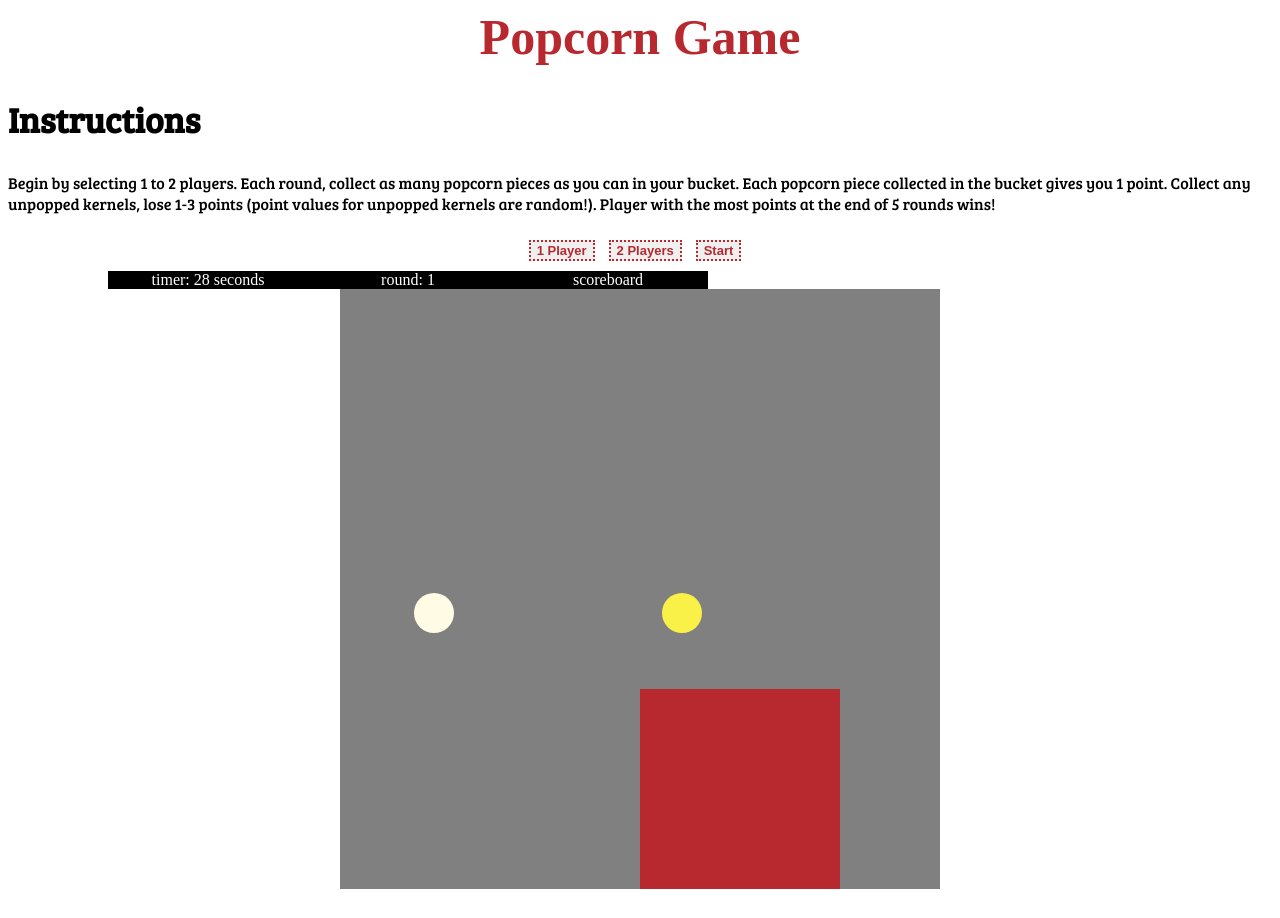
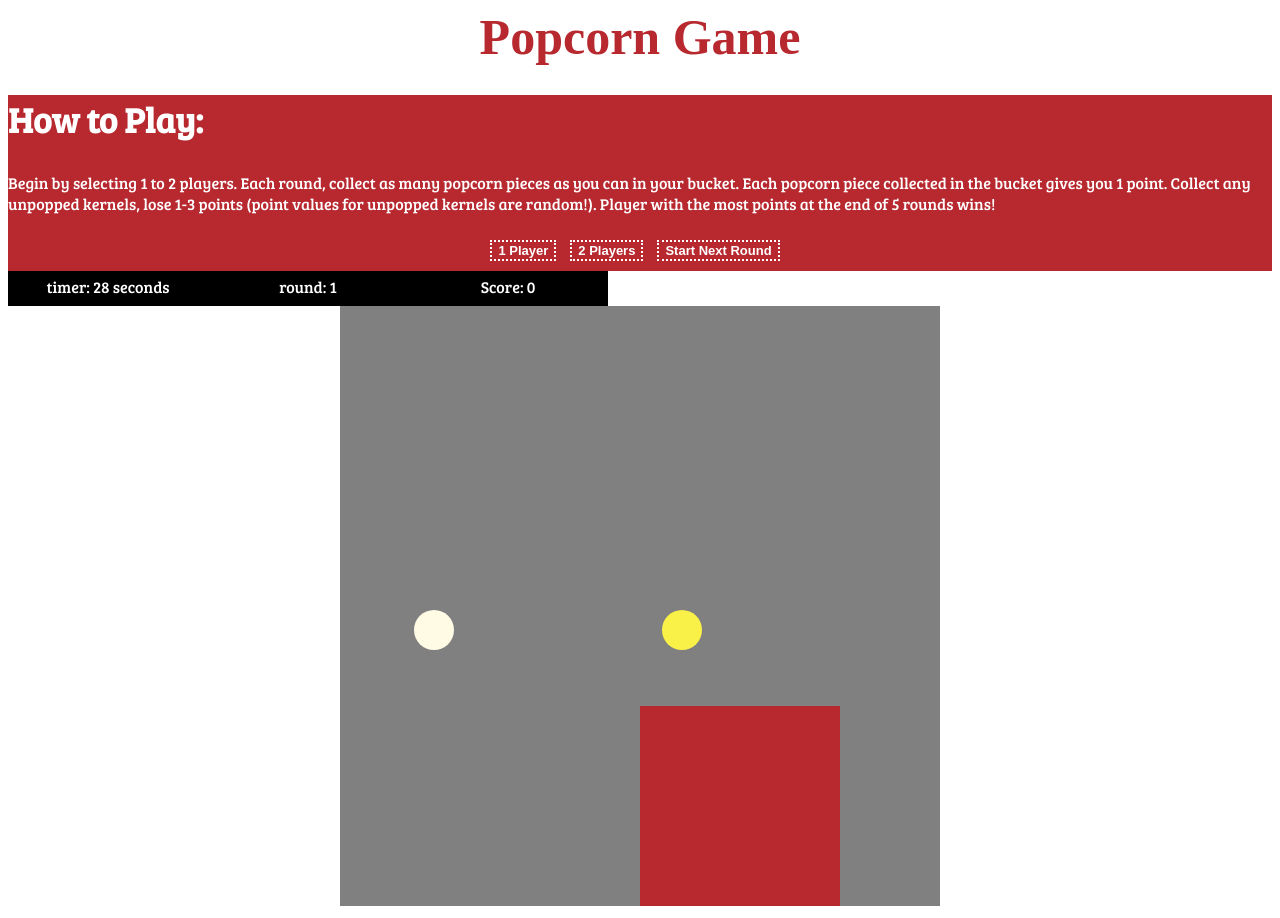
Before and after one commit to agraham0925/popcorn-game, a plain HTML site: page index.html in a window 1280 px wide. Both pictures are taken after a click on the button "Start". Drawn offline with nearby package versions, Linux system fonts and the light colour scheme; a web font is replaced by a local one.

Commit message:
increased speed of bucket L and R

```diff
--- a/css/style.css
+++ b/css/style.css
@@ -23,11 +23,17 @@ h1 {
 p {
 	font-family: 'Bree Serif', serif;
 	font-size: 16px;
+	color: white;
 }
 
 h2 {
 	font-family: 'Bree Serif', serif;
 	font-size: 35px;
+	color: white;
+}
+
+.modal1 {
+	background-color: #b7282f;
 }
 
 #adminbar {
@@ -36,21 +42,25 @@ h2 {
 	font-weight: 600px;
 	display: flex;
 	width: 600px;
+	height: 30px;
 	text-align: center;
-	margin-left: 100px;
+	padding-top: 5px;
+	/*need something to keep adminbar above canvas*/
 }
 
 .admintools {
 	flex: 1;
+	font-family: 'Bree Serif', serif;
 }
 
 .button {
 	border-style: dotted;
-	border-color: #b7282f;
-	color: #b7282f;
+	border-color: white;
+	color: white;
 	font-weight: 700;
 	font-size: 13px;
 	margin-right: 10px;
+	background-color: #b7282f;
 }
 
 .buttons {
--- a/index.html
+++ b/index.html
@@ -10,7 +10,7 @@
 
 	<div class = "modal1">
 <!-- 		<span class="close-button">&times;</span> -->
-		<h2 class="modal-content">Instructions</h2>
+		<h2 class="modal-content">How to Play:</h2>
 		<p class="modal-content">Begin by selecting 1 to 2 players. Each round, collect as many popcorn pieces as you can in your bucket. Each popcorn piece collected in the bucket gives you 1 point. Collect any unpopped kernels, lose 1-3 points (point values for unpopped kernels are random!). Player with the most points at the end of 5 rounds wins! </p>
 
 		<div class="buttons" class="modal-content">
@@ -23,7 +23,7 @@
 	<div id= "adminbar">
 		<div class="admintools" id="timer">timer: 30 seconds</div>
 		<div class="admintools" id="round">round: 1</div>
-		<div class="admintools" id="scoreboard">scoreboard</div>
+		<div class="admintools" id="scoreboard">scoreboard: 0</div>
 	</div>
 	<div id="canvas-container">
 		<canvas id="mycanvas" width="600" height="600"></canvas>
--- a/js/app.js
+++ b/js/app.js
@@ -82,6 +82,8 @@ $('#start').on('click', function (e){
 	setUpRound();
 
 	animateCanvas();
+
+	$('#start').text('Start Next Round')
 })
 
 //RA Notes:
@@ -186,11 +188,11 @@ document.addEventListener('keydown', function(event){
 	const key = event.keyCode
 	if(key === 37) {
 		bucket.direction = 'left'
-		bucket.body.x = bucket.body.x - 50;
+		bucket.body.x = bucket.body.x - 150;
 	}
 	else if(key === 39) {
 		bucket.direction = 'right'
-		bucket.body.x = bucket.body.x + 50;
+		bucket.body.x = bucket.body.x + 150;
 	}
 	ctx.clearRect(0,0, canvas.width, canvas.height)
 })
@@ -227,6 +229,13 @@ const setTimer = () => {
 		if(time === 0 && round === 6) {
 			$('#timer').text('Game Over!')
 			$('#round').text('')
+			$('#start').text('Play Again')
+
+			// player1Scores.reduce(function(a,b) {
+			// 	return finalScore = a + b
+
+			// 	$('#scoreboard').text('Final Score: ' + finalScore)
+			// })
 		}
 	}, 1000);
 }
@@ -238,18 +247,23 @@ const setUpRound = () => {
 	if(round === 1){
 		time = 30;
 		score = 0;
+		$('#scoreboard').text('Score: ' + score)
 	} else if (round === 2) {
 		time = 30;
 		score = 0;
+		$('#scoreboard').text('Score: ' + score)
 	} else if (round === 3) {
 		time = 30;
 		score = 0;
+		$('#scoreboard').text('Score: ' + score)
 	} else if (round === 4) {
 		time = 30;
 		score = 0;
+		$('#scoreboard').text('Score: ' + score)
 	} else if (round === 5) {
 		time = 30;
 		score = 0;
+		$('#scoreboard').text('Score: ' + score)
 	} else {
 		$('#timer').text('Game Over!')
 	}
```
